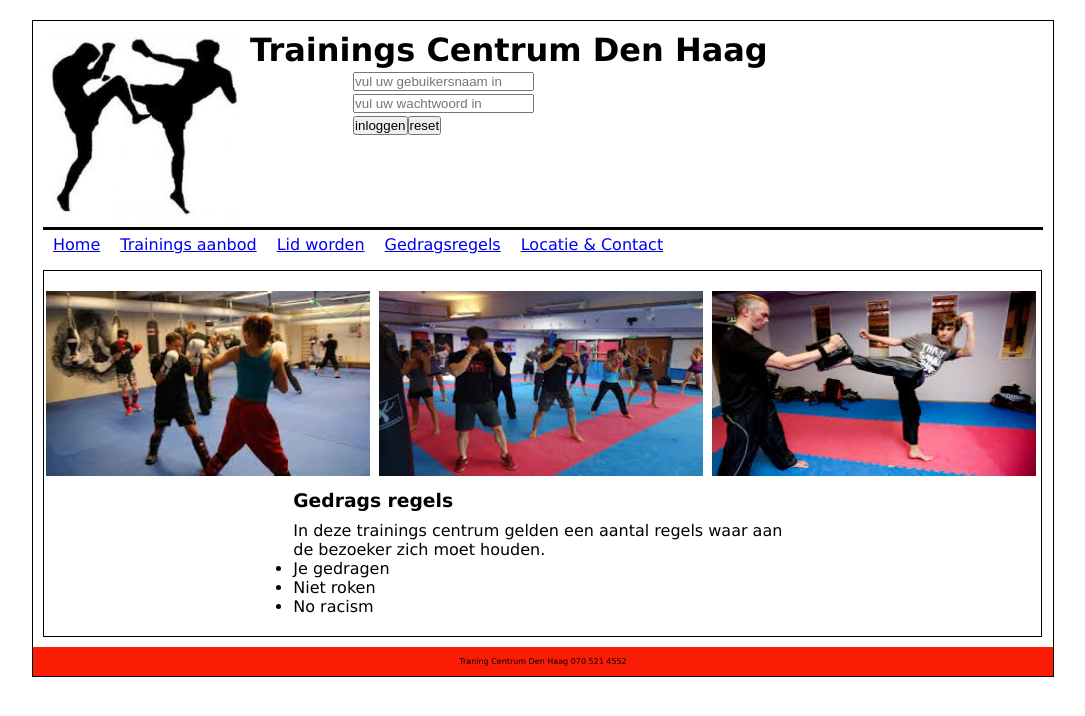
After one commit to JVojczekhovskiy/TrainingsFactory, a PHP site: page /app/view/tpls/bezoeker/regels.php in a window 1280 px wide. The commit adds this page. Shown: the top 716 px of the page, without its empty margins (97-1182 px from the left). Run offline with PHP 8.4, Linux system fonts and the light colour scheme.

Commit message:
Login fixed & rules

```diff
--- a/app/controls/BezoekerController.php
+++ b/app/controls/BezoekerController.php
@@ -42,5 +42,10 @@ class BezoekerController extends AbstractController
 
     }
 
+    public function regelsAction()
+    {
+
+    }
+
 
 }
--- a/app/view/tpls/bezoeker/includes/header.php
+++ b/app/view/tpls/bezoeker/includes/header.php
@@ -23,7 +23,7 @@
                 </tr>
                 <tr>
                   <td>
-                    <input type="password" autocomplete="off" name="ww" placeholder="vul uw wachtwoord in" required="required" >
+                    <input type="password" autocomplete="off" name="ww" placeholder="vul uw wachtwoord in" value='<?= isset($ww)?$ww:"";?>' required="required" >
                   </td>
                 </tr>
                 <tr>
--- a/app/view/tpls/bezoeker/includes/menu.php
+++ b/app/view/tpls/bezoeker/includes/menu.php
@@ -2,12 +2,12 @@
     <ul>
         <li><a href="?control=bezoeker&action=default">Home</a></li>
 
-        <li><a href="?control=bezoeker&action=inloggen">Trainings aanbod</a></li>
+        <li><a href="?control=bezoeker&action=default">Trainings aanbod</a></li>
 
         <li><a href="?control=bezoeker&action=lidWorden">Lid worden</a></li>
 
-        <li><a href="?control=bezoeker&action=inloggen">Gedragsregels</a></li>
+        <li><a href="?control=bezoeker&action=regels">Gedragsregels</a></li>
 
-        <li><a href="?control=bezoeker&action=inloggen">Locatie & Contact</a></li>
+        <li><a href="?control=bezoeker&action=default">Locatie & Contact</a></li>
     </ul>
 </nav>
--- /dev/null
+++ b/app/view/tpls/bezoeker/regels.php
@@ -0,0 +1,20 @@
+<?php include 'includes/header.php';
+include 'includes/menu.php';?>
+    <section id='content'>
+      <img src="img/image1.jpg" alt="Kickboksing">
+      <img src="img/image2.jpg" alt="Kickboksing">
+      <img src="img/image3.jpg" alt="Kickboksing">
+      <div>
+        <p>
+          <h3>Gedrags regels</h3>
+          In deze trainings centrum gelden een aantal regels waar aan de bezoeker zich moet houden.
+          <ul>
+              <li>Je gedragen</li>
+              <li>Niet roken</li>
+              <li>No racism</li>
+          </ul>
+        </p>
+    </div>
+    </section>
+
+<?php include 'includes/footer.php';
```
Also changed, not shown: app/view/tpls/bezoeker/inloggen.php (deleted, +0 -34 lines).
